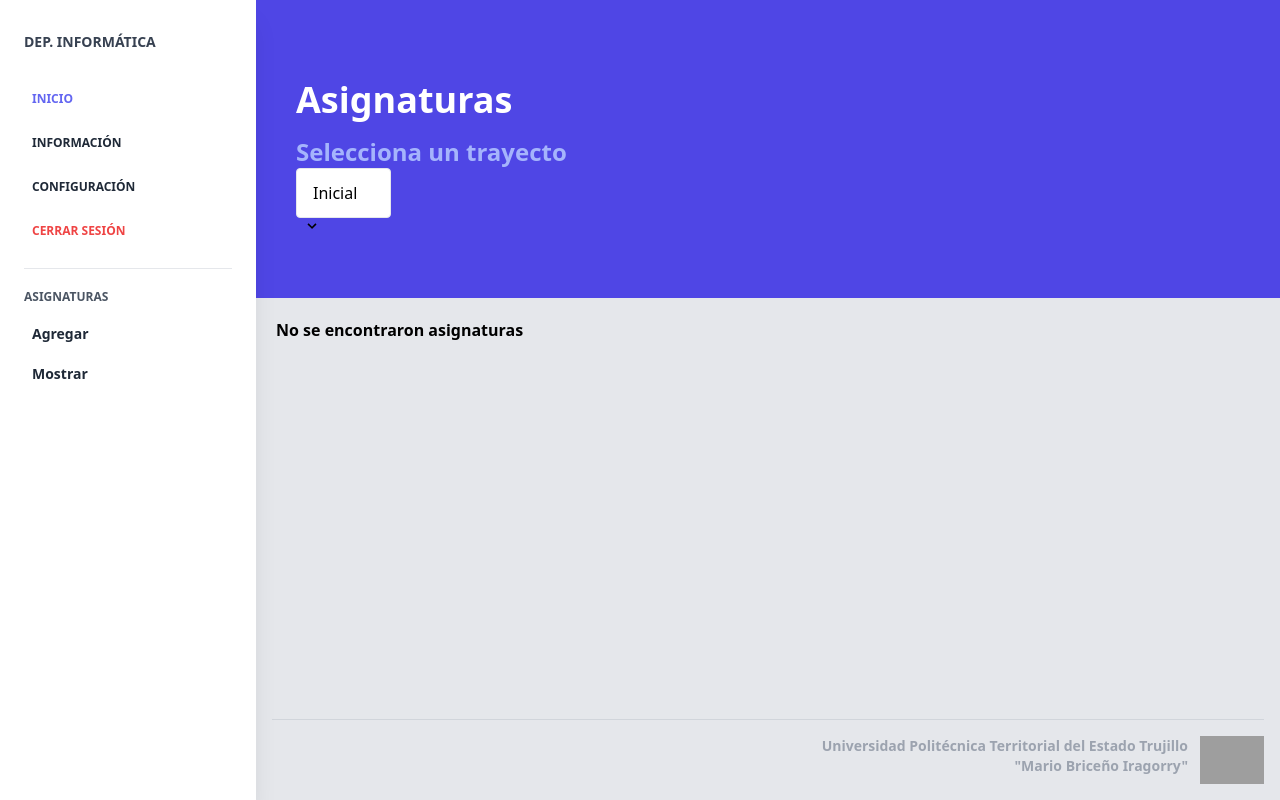
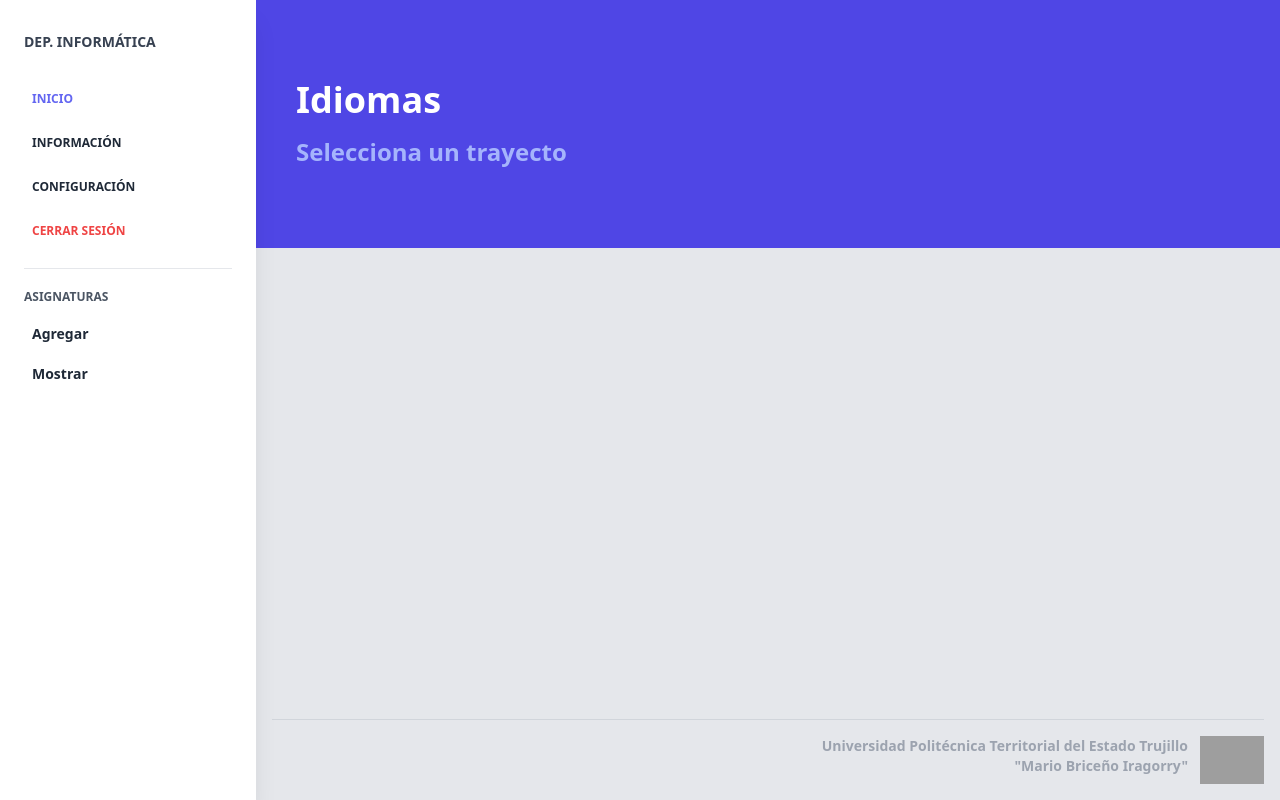
Before and after one commit to JhormaMalave/upttmbi-app, a React (Create React App) app: page /subjects/1 in a window 1280 px wide. Built offline with nearby package versions, Linux system fonts and the light colour scheme; grey boxes are pictures that could not be loaded.

Commit message:
The matter view was created

```diff
--- a/src/components/department/Footer.js
+++ b/src/components/department/Footer.js
@@ -4,7 +4,7 @@ import React from 'react';
 
 const Footer = () => {
     return (
-        <footer className="block py-4">
+        <footer className="block py-4 mt-10">
             <div className="container mx-auto px-4">
                 <hr className="mb-4 border-b-1 border-gray-300" />
                 <div className="flex flex-wrap justify-end w-full">
--- a/src/components/department/subjects/SubjectCard.js
+++ b/src/components/department/subjects/SubjectCard.js
@@ -3,7 +3,7 @@ import {Link} from 'react-router-dom';
 
 const SubjectCard = ({subject}) => {
   return (
-    <Link className="flex flex-row justify-between items-center bg-white m-2 p-6 rounded-lg w-full sm:w-auto sm:m-4 sm:flex-col" to={`/sujects/${subject.id}`}>
+    <Link className="flex flex-row justify-between items-center bg-white m-2 p-6 rounded-lg w-full sm:w-auto sm:m-4 sm:flex-col" to={`/subjects/${subject.id}`}>
       <h3 className="text-xs uppercase font-bold">{subject.name}</h3>
       <p className="text-gray-400 text-center"><span className="font-bold">UC:</span> {subject.uc}</p>
     </Link>
--- a/src/routers/DepartmentRouter.js
+++ b/src/routers/DepartmentRouter.js
@@ -6,6 +6,7 @@ import {
 import Footer from '../components/department/Footer';
 import SideBar from '../components/department/Sidebar';
 import SectionScreen from '../screens/department/SectionsScreen';
+import SubjectScreen from '../screens/department/subjects/SubjectScreen';
 import SubjectsScreen from '../screens/department/subjects/SubjectsScreen';
 
 const DepartmentRouter = () => {
@@ -16,7 +17,8 @@ const DepartmentRouter = () => {
             <div className="min-h-screen relative md:ml-64 bg-gray-200 flex flex-col justify-between">
                 <main className="app-main">
                     <Switch>
-                        <Route path="/subjects" component={ SubjectsScreen } />
+                        <Route exact path="/subjects" component={ SubjectsScreen } />
+                        <Route path="/subjects/:subjectId" component={ SubjectScreen } />
                         <Route path="/sections" component={ SectionScreen } />
                     </Switch>
                 </main>
--- a/src/routers/SessionRouter.js
+++ b/src/routers/SessionRouter.js
@@ -17,7 +17,7 @@ const SessionRouter = () => {
                     <Route path="/login" component={ LoginScreen } />
                 </Switch>
             </main>
-            <div className="flex justify-end mt-10">
+            <div className="flex justify-end">
                 <SessionFooter />
             </div>
         </div>
--- /dev/null
+++ b/src/screens/department/subjects/SubjectScreen.js
@@ -0,0 +1,23 @@
+import React, {useMemo} from 'react'
+import { getSubjectById } from '../../../selectors/getSubjectById';
+import { Redirect, useParams } from 'react-router-dom'
+
+const SubjectScreen = () => {
+  const { subjectId } = useParams();
+  const subject = useMemo(()=> getSubjectById(parseInt(subjectId)), [subjectId]);
+
+  if( !subject ){
+    return (<Redirect to="/subjects" />);
+  }
+
+  return (
+    <div className="relative bg-indigo-600 md:pt-20 pb-20 pt-12">
+      <div className="px-4 md:px-10 mx-auto w-full">
+        <h1 className="font-bold text-4xl text-white pb-4">{subject.name}</h1>
+        <h2 className="font-bold text-2xl text-indigo-300">Selecciona un trayecto</h2>
+      </div>
+    </div>
+  )
+}
+
+export default SubjectScreen;
--- /dev/null
+++ b/src/selectors/getSubjectById.js
@@ -0,0 +1,11 @@
+import { subjects } from "../data/subjects";
+
+
+
+const getSubjectById = ( id ) => {
+    return (
+        subjects.find((subject) => (subject.id === id))
+    );
+}
+
+export { getSubjectById }
```
